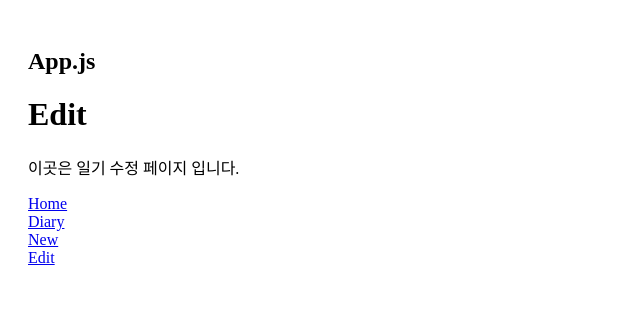
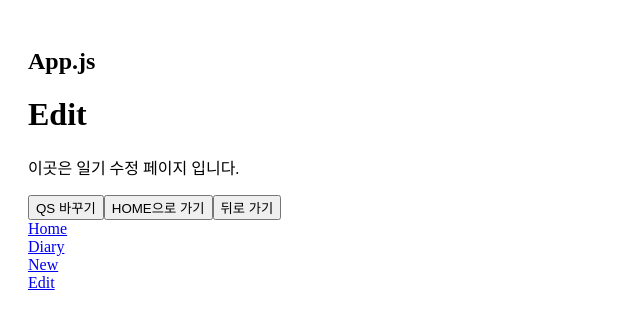
Before and after one commit to wind340/emotion_diary, a React (Create React App) app: page /edit in a window 1280 px wide. Shown: the top 326 px of the page, without its empty margins (0-640 px from the left). Built offline with nearby package versions, Linux system fonts and the light colour scheme.

Commit message:
QueryString & Navigate 사용하기

```diff
--- a/src/pages/Edit.js
+++ b/src/pages/Edit.js
@@ -1,8 +1,34 @@
+import { useSearchParams, useNavigate } from "react-router-dom";
+
 const Edit = () => {
+  const navigate = useNavigate();
+  const [searchParams, setSearchParams] = useSearchParams();
+  const id = searchParams.get("id");
+  const mode = searchParams.get("mode");
+  console.log(id, mode);
+
   return (
     <div>
       <h1>Edit</h1>
       <p>이곳은 일기 수정 페이지 입니다.</p>
+      <button onClick={() => setSearchParams({ id: "200", mode: "black" })}>
+        QS 바꾸기
+      </button>
+
+      <button
+        onClick={() => {
+          navigate("/home");
+        }}
+      >
+        HOME으로 가기
+      </button>
+      <button
+        onClick={() => {
+          navigate(-1);
+        }}
+      >
+        뒤로 가기
+      </button>
     </div>
   );
 };
```
